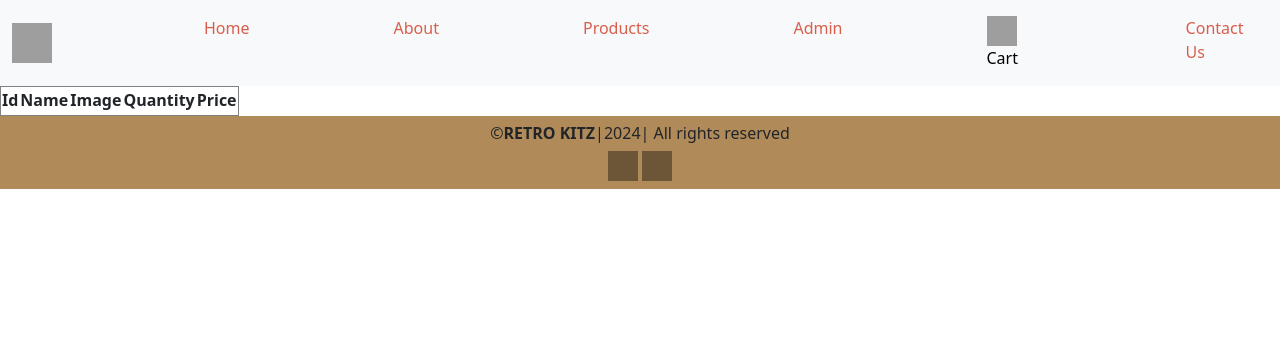
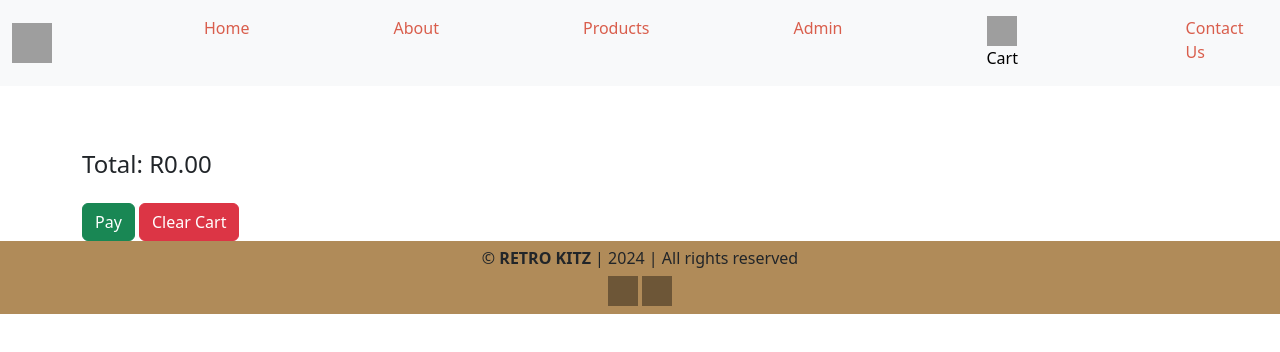
Before and after one commit to mahmud-isaacs/eomp_project, a plain HTML site: page HTML/checkout.html in a window 1280 px wide. Drawn offline with nearby package versions, Linux system fonts and the light colour scheme; grey boxes are pictures that could not be loaded; a web font is replaced by a local one.

Commit message:
finished cart

```diff
--- a/CSS/styles.css
+++ b/CSS/styles.css
@@ -62,8 +62,11 @@ footer {
     text-align: center;
     background-color: #B08B59;
     padding: 8px;
+    position: relative;
+    bottom: 0;
+    width: 100%;
+    margin-top: auto; /* Ensures the footer is pushed to the bottom of the page */
 }
-
 .instaLogo {
     width: 30px;
     height: 30px;
@@ -134,6 +137,7 @@ h2 {
     background-color: rgba(255, 255, 255, 0.8);
     padding: 20px;
     border-radius: 10px;
+    margin-bottom: 40px; /* Added margin to prevent overlap */
 }
 
 .productsPage {
--- a/HTML/checkout.html
+++ b/HTML/checkout.html
@@ -5,7 +5,7 @@
     <meta name="viewport" content="width=device-width, initial-scale=1.0">
     <link rel="stylesheet" href="https://cdn.jsdelivr.net/npm/bootstrap@5.3.3/dist/css/bootstrap.min.css">
     <link rel="stylesheet" href="/CSS/styles.css">
-    <title>Document</title>
+    <title>Checkout</title>
 </head>
 <body>
     <nav class="navbar navbar-expand-lg bg-body-tertiary">
@@ -22,14 +22,11 @@
                     <li class="nav-item">
                         <a class="nav-link" href="/HTML/about.html">About</a>
                     </li>
-            </li>
                     <li class="nav-item">
                         <a class="nav-link" href="/HTML/products.html">Products</a>
                     </li>
-        </li>
                     <li class="nav-item">
                         <a class="nav-link" href="/HTML/admin.html">Admin</a>
-        </li>
                     </li>
                     <li class="nav-item">
                         <a class="nav-link active" href="/HTML/checkout.html"><img class="cartLogo" src="https://mahmud-isaacs.github.io/ecomHostedImages/cart.jpg" alt="">Cart</a>
@@ -42,42 +39,26 @@
         </div>
     </nav>
 
-      <main>
-        <table border="solid">
-          <tr>
-              <th>Id</th>
-              <th>Name</th>
-              <th>Image</th>
-              <th>Quantity</th>
-              <th>Price</th>
-          </tr>
-
-          <tr>
-              <td></td>
-              <td></td>
-              <td></td>
-              <td></td>
-              <td></td>
-          </tr>
-
-      </table>
+    <main class="container mt-5">
+        <div id="cartItems" class="row"></div>
+        <div class="mt-3">
+            <h4>Total: R<span id="totalPrice">0.00</span></h4>
+        </div>
+        <button id="payButton" class="btn btn-success mt-3">Pay</button>
+        <button id="clearCartButton" class="btn btn-danger mt-3">Clear Cart</button>
     </main>
 
-
-
-
     <footer>
-        <div class="footer-content">
-            <h6> &copy;<b>RETRO KITZ</b>|2024| All rights reserved</h6>
+        <div class="container">
+            <h6>&copy; <b>RETRO KITZ</b> | 2024 | All rights reserved</h6>
+            <div class="socialLinks">
+                <a href="#"><img class="instaLogo" src="https://mahmud-isaacs.github.io/ecomHostedImages/inta.png" alt="Instagram"></a>
+                <a href="#"><img class="twitterLogo" src="https://mahmud-isaacs.github.io/ecomHostedImages/twitter.jpg" alt="Twitter"></a>
             </div>
-         <div class="socialLinks">
-            <a href=""><img class="instaLogo" src="https://mahmud-isaacs.github.io/ecomHostedImages/inta.png" alt=""></a>
-            <a href=""><img class="twitterLogo" src="https://mahmud-isaacs.github.io/ecomHostedImages/twitter.jpg" alt=""></a>
         </div>
     </footer>
 
-
-    <script src="	https://cdn.jsdelivr.net/npm/bootstrap@5.3.3/dist/js/bootstrap.bundle.min.js"></script>
+    <script src="https://cdn.jsdelivr.net/npm/bootstrap@5.3.3/dist/js/bootstrap.bundle.min.js"></script>
     <script src="/SCRIPT/checkout.js"></script>
 </body>
 </html>
--- a/SCRIPT/checkout.js
+++ b/SCRIPT/checkout.js
@@ -0,0 +1,50 @@
+document.addEventListener('DOMContentLoaded', () => {
+const cart = JSON.parse(localStorage.getItem('cart')) || [];
+const cartItemsContainer = document.getElementById('cartItems');
+const totalPriceElement = document.getElementById('totalPrice');
+const payButton = document.getElementById('payButton');
+const clearCartButton = document.getElementById('clearCartButton');
+
+    function populateCart() {
+        let cartContent = '';
+        let totalPrice = 0;
+
+        cart.forEach(product => {
+            cartContent += `
+                <div class="col-md-4 mb-4">
+                    <div class="card">
+                        <img src="${product.image}" class="card-img-top" alt="">
+                        <div class="card-body">
+                            <h5 class="card-title">${product.name}</h5>
+                            <p class="card-text">Quantity: ${product.quantity}</p>
+                            <p class="card-text">Price: R${product.price}</p>
+                        </div>
+                    </div>
+                </div>
+            `;
+            totalPrice += product.price * product.quantity;
+        });
+
+        cartItemsContainer.innerHTML = cartContent;
+        totalPriceElement.textContent = totalPrice.toFixed(2);
+    }
+
+    function clearCart() {
+        localStorage.removeItem('cart');
+        cartItemsContainer.innerHTML = '';
+        totalPriceElement.textContent = '0.00';
+    }
+
+
+    function handlePayment() {
+        alert('Your payment successful! Thank you for shopping at RETRO KITZ');
+        clearCart();
+    }
+
+
+    populateCart();
+
+
+    clearCartButton.addEventListener('click', clearCart);
+    payButton.addEventListener('click', handlePayment);
+});
```
Also changed, not shown: HTML/products.html (+9 -9 lines). Lines whose indentation alone changed are shown as unchanged.
